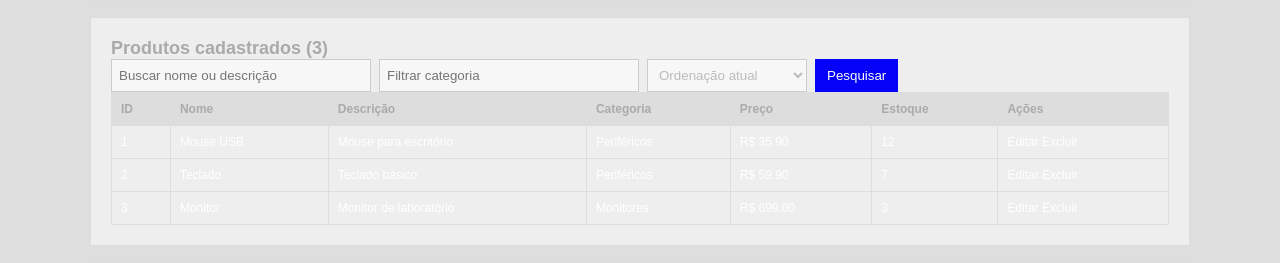
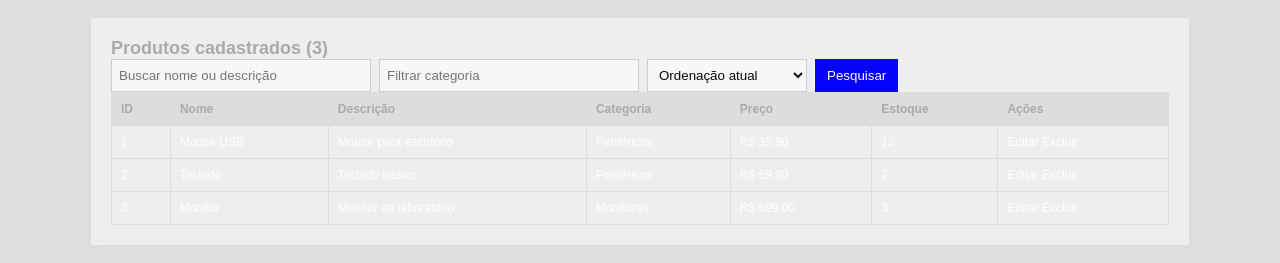
Before and after one commit to EduardoDuartee/EduHTMLCSS, a PHP site: page /atividade4/vulnerabilidades.php in a window 1280 px wide. Shown: the part 619-882 px from the top of the page. Run offline with PHP 8.4, Linux system fonts and the light colour scheme; data comes from the database, SQL or seed files in the repository.

Commit message:
Update style.css

```diff
--- a/atividade4/style.css
+++ b/atividade4/style.css
@@ -80,7 +80,7 @@ select {
     padding: 7px;
     border: 1px solid #ccc;
     background: #f7f7f7;
-    color: #bbb;
+    color: #0a0a0a;
 }
 
 textarea {
```
